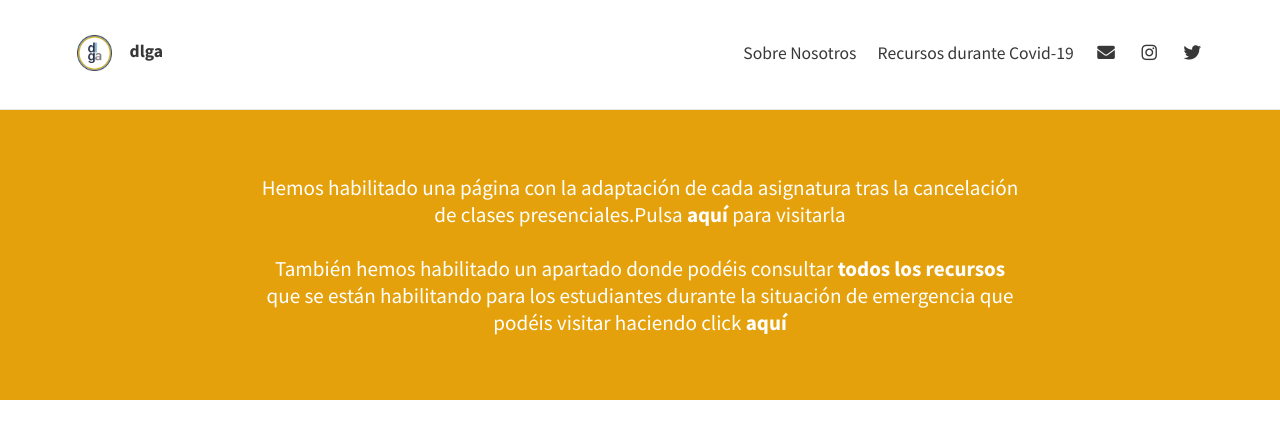
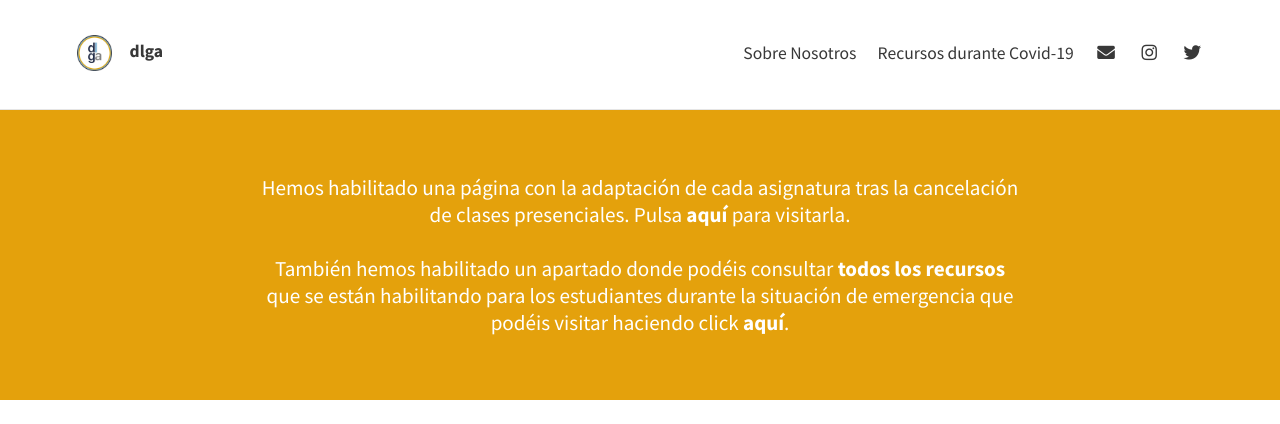
Before and after one commit to dlga/dlga.github.io, a Jekyll site: the page built from index.html, in a window 1280 px wide. Shown: the top 424 px of the page. Built offline with Jekyll 4.4.1, drawn with Linux system fonts in a browser that asks for light colours; nearby versions of some CDN libraries; the list of posts is cut into pages by our own code.

```diff
--- a/_config.yml
+++ b/_config.yml
@@ -14,8 +14,8 @@ theme_settings:
   # Header and footer text
   header_text: >
      <a href="/dlgaadaptaciones/" target="blank">
-     Hemos habilitado una página con la adaptación de cada asignatura tras la cancelación de clases presenciales.Pulsa <b>aquí</b> para visitarla</a><br /><br />
-     <a href="/covid/"> También hemos habilitado un apartado donde podéis consultar <b>todos los recursos</b> que se están habilitando para los estudiantes durante la situación de emergencia que podéis visitar haciendo click <b>aquí</b></a>
+     Hemos habilitado una página con la adaptación de cada asignatura tras la cancelación de clases presenciales. Pulsa <b>aquí</b> para visitarla.</a><br /><br />
+     <a href="/covid/"> También hemos habilitado un apartado donde podéis consultar <b>todos los recursos</b> que se están habilitando para los estudiantes durante la situación de emergencia que podéis visitar haciendo click <b>aquí</b>.</a>
 
   header_text_feature_image:
   footer_text: >
```
